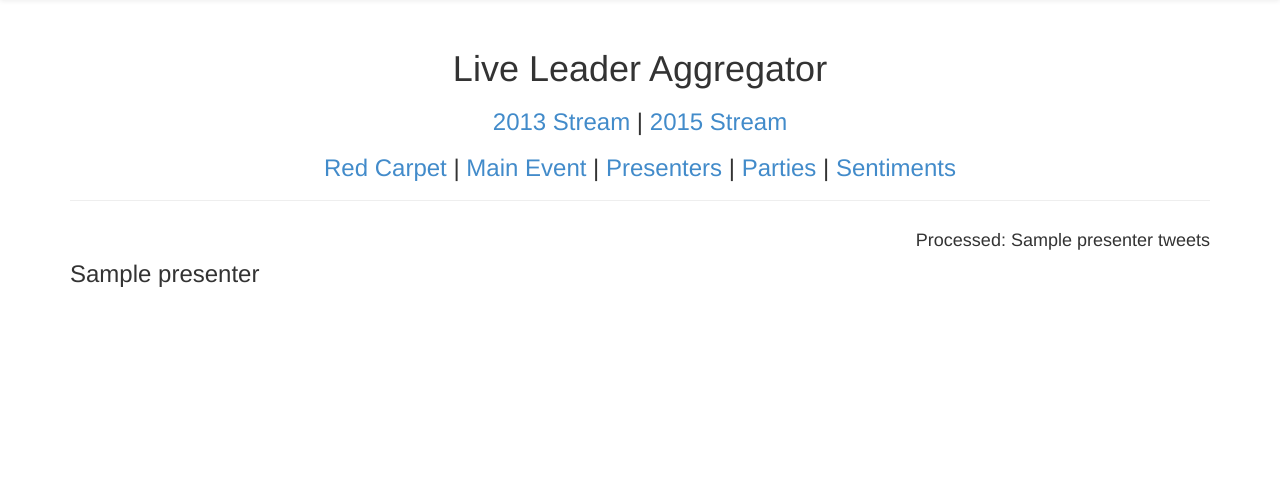
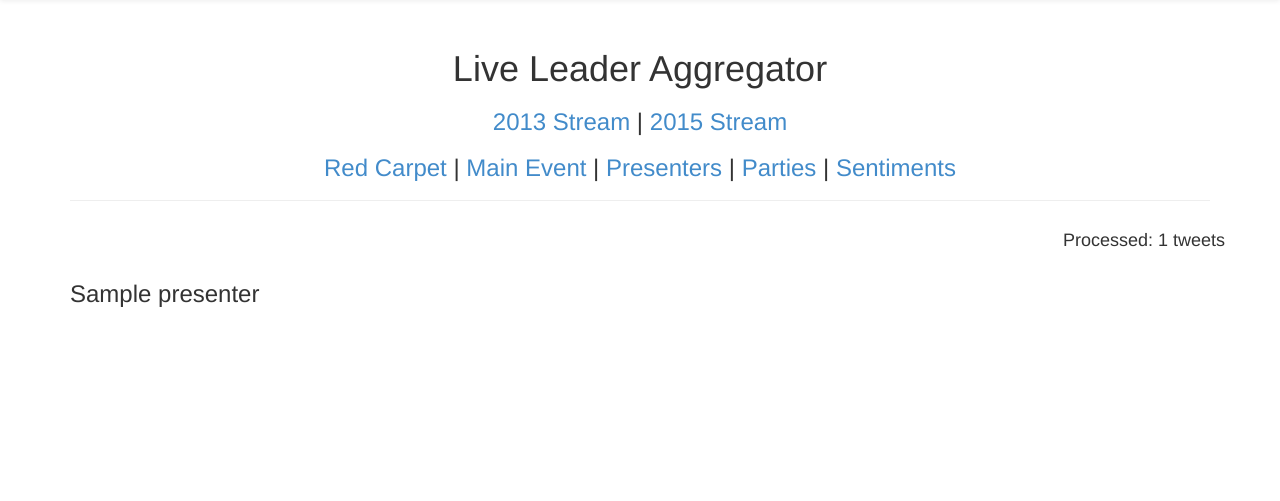
Before and after one commit to blee42/eecs337, a Python web app: template templates/pages/placeholder.parties.html in a window 1280 px wide. Shown: the part 51-552 px from the top of the page. Run offline with Jinja, Linux system fonts and the light colour scheme; the template is opened without the code that fills it: most values are stand-ins (such as "Sample title", 1, 10 or a date in 2020); some libraries are stand-ins or nearby versions.

Commit message:
view changes, add data folder

```diff
--- a/templates/pages/placeholder.home.html
+++ b/templates/pages/placeholder.home.html
@@ -2,8 +2,10 @@
 {% block title %}Home{% endblock %}
 {% block content %}
 
+<div class="row">
+  <h4 class="pull-right"> Processed: {{ context['counter'] }} tweets </h4><br/>
+</div>
 <div>
-  <h4 class="pull-right"> Processed: {{ context['counter'] }} tweets </h4><br/>
   <h3 class="text-center">Hosts: {{ context['hosts'][0] }} & {{ context['hosts'][1] }}</h3>
   {% for category in context['categories'] %}
   <div class='winners-container'>
--- a/templates/pages/placeholder.parties.html
+++ b/templates/pages/placeholder.parties.html
@@ -2,8 +2,10 @@
 {% block title %}Parties{% endblock %}
 {% block content %}
 
+<div class="row">
+	<h4 class="pull-right"> Processed: {{ context['counter'] }} tweets </h4><br/>
+</div>
 <div>
-  <h4 class="pull-right"> Processed: {{ context[1] }} tweets </h4><br/>
 	{% for party in context[0] %}
 	<h3>{{ party }}</h3>
 	{% endfor %}
--- a/templates/pages/placeholder.presenters.html
+++ b/templates/pages/placeholder.presenters.html
@@ -2,8 +2,10 @@
 {% block title %}Presenters{% endblock %}
 {% block content %}
 
+<div class="row">
+	<h4 class="pull-right"> Processed: {{ context['counter'] }} tweets </h4><br/>
+</div>
 <div>
-  <h4 class="pull-right"> Processed: {{ context[1] }} tweets </h4><br/>
 	{% for presenter in context %}
   <div class='winners-container'>
     <div class='winners-content'>
--- a/templates/pages/placeholder.redcarpet.html
+++ b/templates/pages/placeholder.redcarpet.html
@@ -4,6 +4,8 @@
 
 <div class="row">
 	<h4 class="pull-right"> Processed: {{ context['counter'] }} tweets </h4><br/>
+</div>
+<div class="row">
 	<div class="col-md-6 text-center">
 		<h1>Best Dressed</h1>
 		{% for person in context['best_dressed'] %}
```
Also changed, not shown: README.md, data/README.txt (added), 1 other file.
